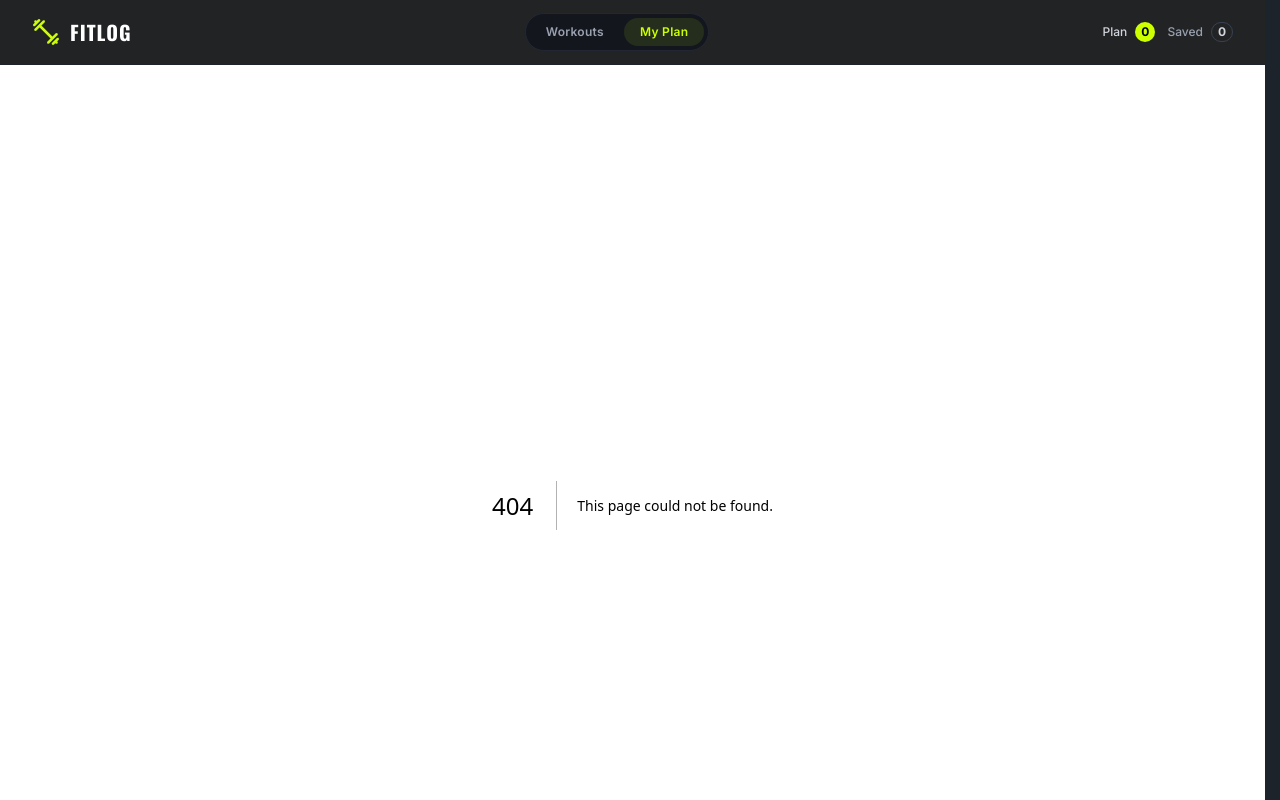
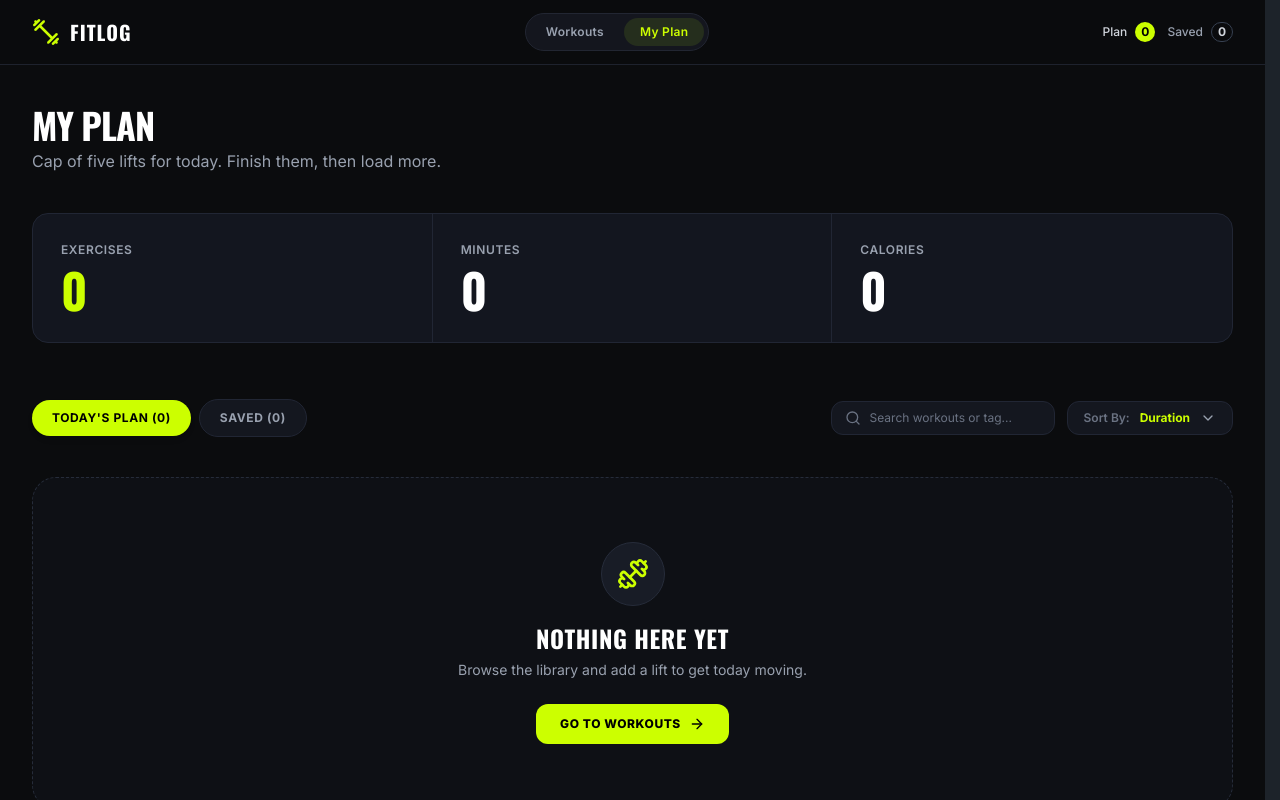
Before and after one commit to itsmashiat/Fit-Log, a Next.js app: page /my-plan in a window 1280 px wide. Before the commit this address had no page. Shown: the top 800 px of the page. Built offline with nearby package versions, Linux system fonts and the light colour scheme.

Commit message:
feat(my-plan): assemble My Plan page with tabs, metrics, and list state

```diff
--- /dev/null
+++ b/src/app/my-plan/page.tsx
@@ -0,0 +1,61 @@
+"use client";
+
+import React from "react";
+import { useFitContext } from "@/context/FitContext";
+import PlanMetricsStats from "@/components/my-plan/PlanMetricsStats";
+import PlanTabsAndSort from "@/components/my-plan/PlanTabsAndSort";
+import PlanCard from "@/components/my-plan/PlanCard";
+import EmptyPlanState from "@/components/my-plan/EmptyPlanState";
+import WorkoutRechartAnalytics from "@/components/analytics/WorkoutRechartAnalytics";
+
+export default function MyPlanPage() {
+  const { myPlans, savedPlans, activeTab, isLoaded } = useFitContext();
+
+  const currentList = activeTab === "today" ? myPlans : savedPlans;
+
+  return (
+    <div className="space-y-8 sm:space-y-10">
+      {/* Header */}
+      <div className="space-y-1 text-left">
+        <h1 className="font-heading font-extrabold text-3xl sm:text-4xl text-white uppercase tracking-tight">
+          MY PLAN
+        </h1>
+        <p className="text-gray-400 text-sm sm:text-base">
+          Cap of five lifts for today. Finish them, then load more.
+        </p>
+      </div>
+
+      {/* Metrics Summary Row */}
+      <PlanMetricsStats />
+
+      {/* Tabs and Sort controls */}
+      <PlanTabsAndSort />
+
+      {/* Workouts List or Loading / Empty States */}
+      {!isLoaded ? (
+        <div className="py-16 text-center text-gray-400 font-medium animate-pulse">
+          Loading workouts…
+        </div>
+      ) : currentList.length === 0 ? (
+        <EmptyPlanState
+          message={
+            activeTab === "today"
+              ? "Browse the library and add a lift to get today moving."
+              : "Save exercises from the library to build your future training sessions."
+          }
+        />
+      ) : (
+        <div className="space-y-3.5">
+          {currentList.map((workout) => (
+            <PlanCard key={workout.id} workout={workout} tab={activeTab} />
+          ))}
+        </div>
+      )}
+
+      {/* Recharts Analytics Section */}
+      <div className="pt-6">
+        <WorkoutRechartAnalytics />
+      </div>
+    </div>
+  );
+}
```
